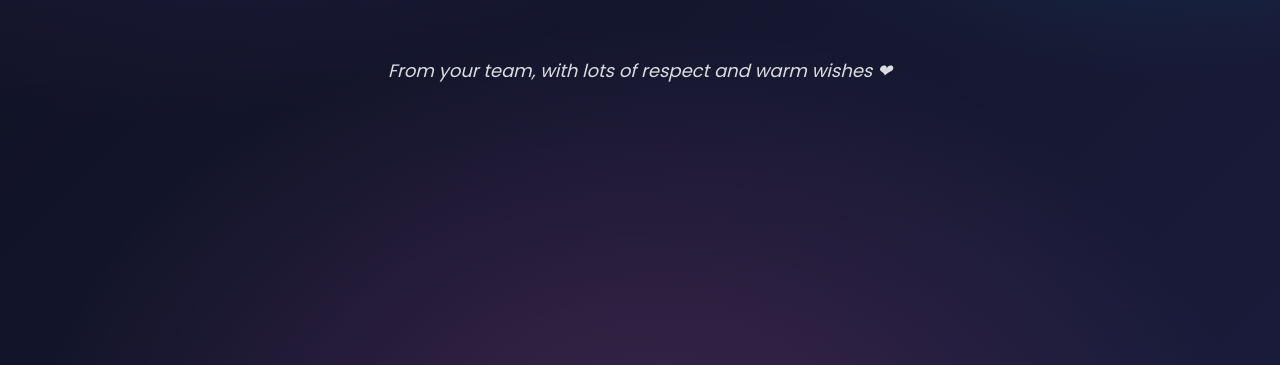
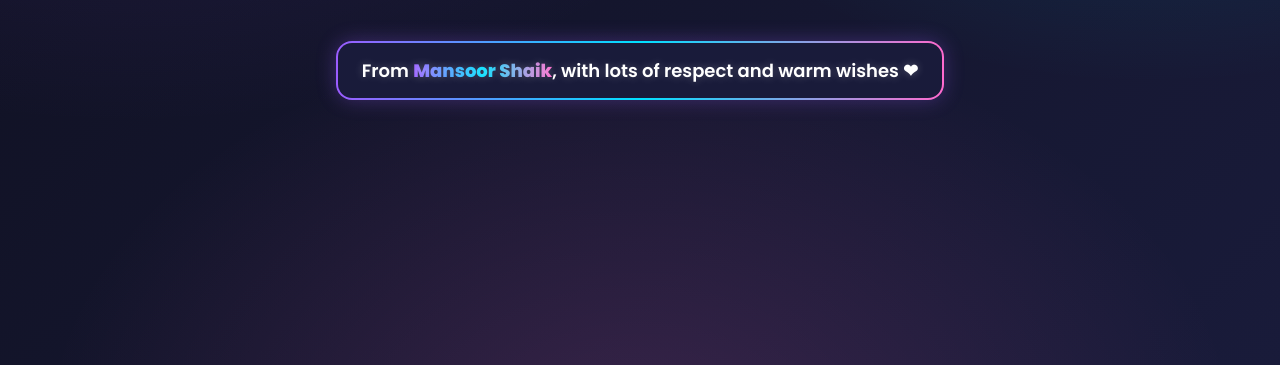
Before and after one commit to Manshaik95/Shiv, a plain HTML site: page index.html in a window 1280 px wide. Shown: the part 435-800 px from the top of the page. Drawn offline with Linux system fonts and the light colour scheme.

Commit message:
Update index.html

```diff
--- a/index.html
+++ b/index.html
@@ -27,11 +27,27 @@
     }
     p{font-size:20px; max-width:600px; margin-top:16px; opacity:.9}
 
+    /* Special team note highlight */
     .note{
+      margin-top:40px;
+      padding:14px 24px;
+      border:2px solid transparent;
+      border-radius:16px;
       font-size:18px;
-      margin-top:40px;
-      opacity:0.85;
-      font-style:italic;
+      font-weight:600;
+      background:linear-gradient(#191b3a,#191b3a) padding-box,
+                 linear-gradient(90deg,var(--accent),var(--accent2),var(--pink)) border-box;
+      color:#fff;
+      text-shadow:0 0 8px rgba(255,255,255,0.25);
+      box-shadow:0 0 20px rgba(155,92,255,0.3);
+      max-width:600px;
+    }
+    .note span{
+      background: linear-gradient(90deg, var(--accent), var(--accent2), var(--pink));
+      -webkit-background-clip:text;
+      background-clip:text;
+      color:transparent;
+      font-weight:800;
     }
 
     /* Balloons */
@@ -51,9 +67,9 @@
   <h1 class="gradient-text">Happy Birthday, Shiv Kumar! 🎂🎉</h1>
   <p>Wishing you a year filled with happiness, success, and inspiration. You truly make a difference every day!</p>
 
-  <!-- Special Note -->
+  <!-- Special Note Highlight -->
   <div class="note">
-    From your team, with lots of respect and warm wishes ❤
+    From <span>Mansoor Shaik</span>, with lots of respect and warm wishes ❤
   </div>
 
   <!-- Background music -->
```
